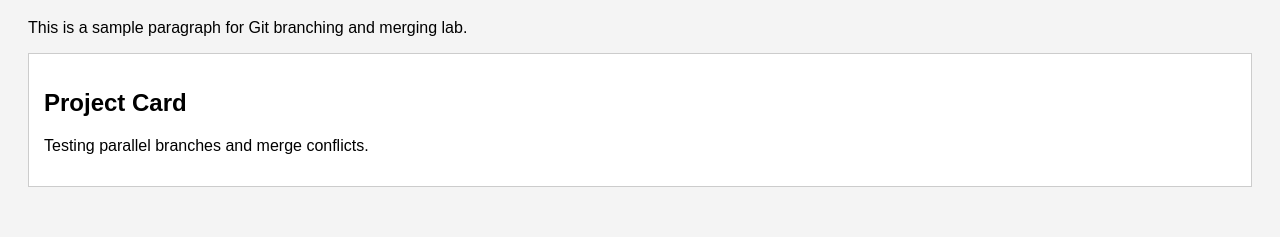
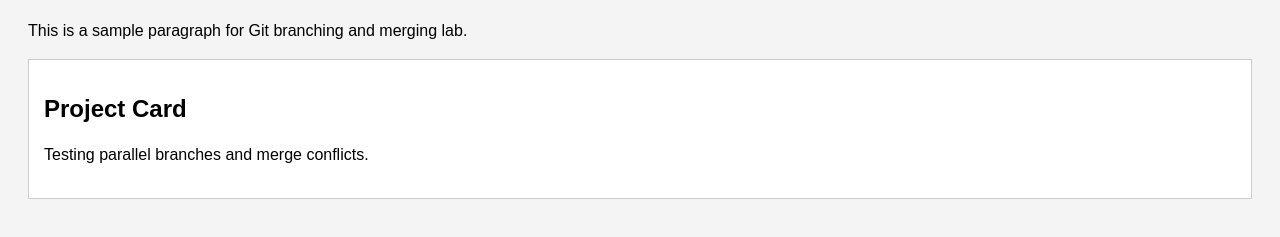
Before and after one commit to simistic405/2023200000503_3_gitlab, a plain HTML site: page index.html in a window 1280 px wide. Shown: the part 89-326 px from the top of the page. Drawn offline with Linux system fonts and the light colour scheme.

Commit message:
Add paragraph styling in branch-1

```diff
--- a/index.css
+++ b/index.css
@@ -14,3 +14,7 @@ h1 {
     padding: 15px;
     margin-top: 10px;
 }
+p {
+    font-size: 16px;
+    line-height: 1.5;
+}
```
